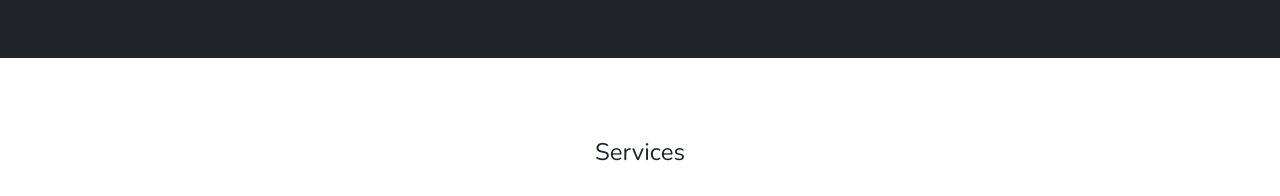
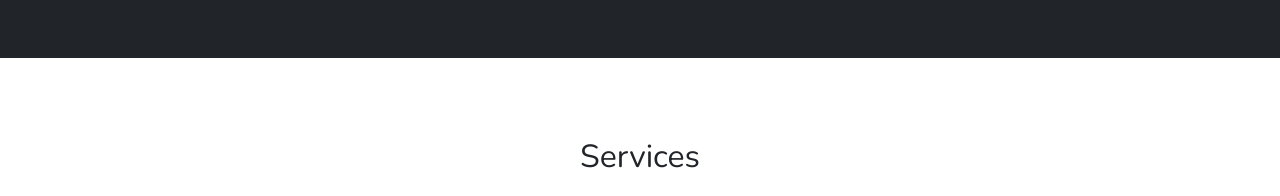
Before and after one commit to IanCousins/SarahCousinsConsultancyLtd, a plain HTML site: page index.html in a window 1280 px wide. Shown: the part 2380-2576 px from the top of the page. Drawn offline with nearby package versions, Linux system fonts and the light colour scheme.

Commit message:
sorted service header

```diff
--- a/css/style.css
+++ b/css/style.css
@@ -297,11 +297,6 @@ nav a:hover {
   color: #212529;
 }
 
-#services h2{
-  font-family: 'Nunito';
-  font-size: 24px;
-}
-
 #services hr {
   display: block; height: 3px;
     border: 0; border-top: 3px solid #64A19D;
```
